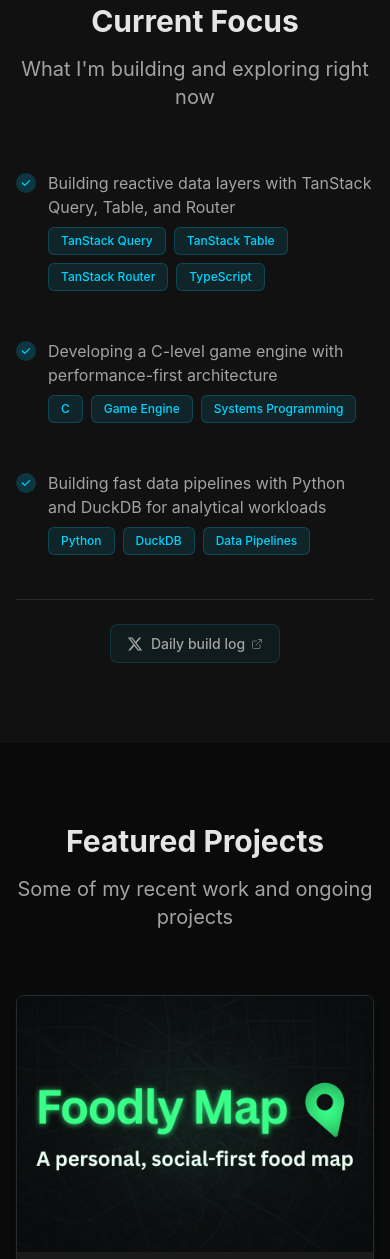
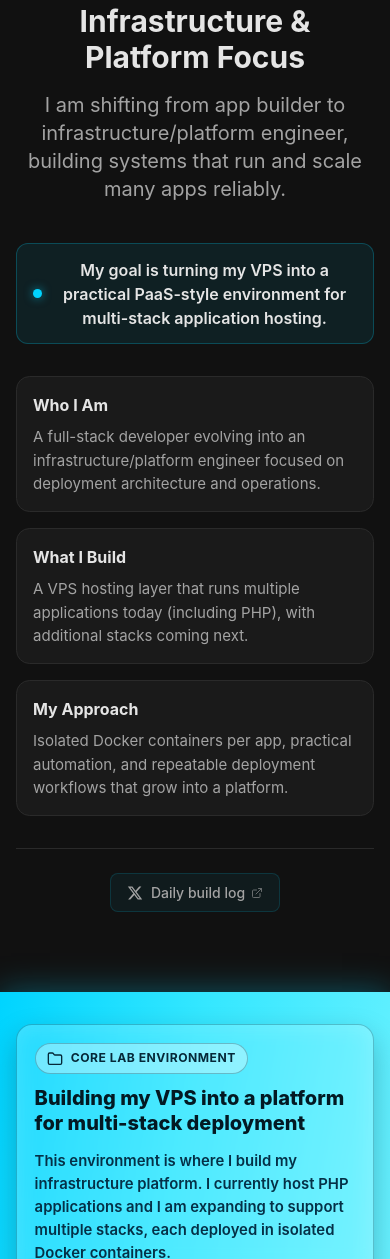
Before and after one commit to djmartin2019/DJM-Tech-V2, an Astro site: page / in a window 390 px wide. Shown: the part 741-2000 px from the top of the page. Built offline with nearby package versions, Linux system fonts and the light colour scheme; Astro itself is replaced by a stand-in of ours.

Commit message:
Refine homepage narrative and layout around platform engineering
- Reposition site messaging from app-centric to infrastructure/platform focus across hero and focus sections

- Add and style VPS lab callouts on projects and homepage with clearer DJM Apps linking

- Improve homepage card consistency by aligning recent writing image treatment with featured projects

- Reduce excessive top spacing on blog post breadcrumb/header area for cleaner mobile and desktop flow

- Include updated profile image assets currently staged in the working tree

```diff
--- a/src/pages/blog/[slug].astro
+++ b/src/pages/blog/[slug].astro
@@ -32,7 +32,7 @@
   <Header />
 
   <!-- Article Header -->
-  <article class="py-20 article-bg">
+  <article class="pt-8 md:pt-10 lg:pt-12 pb-20 article-bg">
     <div class="max-w-4xl mx-auto px-4 sm:px-6 lg:px-8">
       <!-- Breadcrumb -->
       <nav class="mb-8">
--- a/src/pages/index.astro
+++ b/src/pages/index.astro
@@ -28,7 +28,7 @@
 
           <!-- Description -->
           <p class="text-xl hero-subtitle max-w-2xl lg:max-w-none mx-auto lg:mx-0">
-            I build fast, production-ready websites and applications. This site showcases my projects and writing.
+            I am focused on more than building apps. I am building the infrastructure and platforms that run them.
           </p>
 
           <!-- CTA Buttons -->
@@ -66,68 +66,40 @@
   <!-- Current Focus Section -->
   <section class="py-20 section-bg">
     <div class="max-w-7xl mx-auto px-4 sm:px-6 lg:px-8">
-      <div class="text-center mb-12">
-        <h2 class="text-3xl md:text-4xl font-bold section-title mb-4">Current Focus</h2>
-        <p class="text-xl section-subtitle">What I'm building and exploring right now</p>
+      <div class="text-center mb-10">
+        <h2 class="text-3xl md:text-4xl font-bold section-title mb-4">Infrastructure & Platform Focus</h2>
+        <p class="text-xl section-subtitle max-w-3xl mx-auto">
+          I am shifting from app builder to infrastructure/platform engineer, building systems that run and scale many apps reliably.
+        </p>
       </div>
 
-      <div class="max-w-3xl mx-auto space-y-6">
-        <!-- TanStack Work -->
-        <div class="focus-item">
-          <div class="flex items-start space-x-3">
-            <div class="flex-shrink-0 w-5 h-5 rounded-full bg-[#00d4ff]/20 flex items-center justify-center mt-0.5">
-              <svg class="w-3 h-3 text-[#00d4ff]" fill="currentColor" viewBox="0 0 20 20">
-                <path fill-rule="evenodd" d="M16.707 5.293a1 1 0 010 1.414l-8 8a1 1 0 01-1.414 0l-4-4a1 1 0 011.414-1.414L8 12.586l7.293-7.293a1 1 0 011.414 0z" clip-rule="evenodd" />
-              </svg>
-            </div>
-            <div class="flex-1">
-              <p class="section-subtitle text-base mb-2">Building reactive data layers with TanStack Query, Table, and Router</p>
-              <div class="flex flex-wrap gap-2">
-                <span class="focus-tag">TanStack Query</span>
-                <span class="focus-tag">TanStack Table</span>
-                <span class="focus-tag">TanStack Router</span>
-                <span class="focus-tag">TypeScript</span>
-              </div>
-            </div>
-          </div>
+      <div class="max-w-5xl mx-auto">
+        <div class="focus-pill mb-8">
+          <span class="focus-pill-dot" aria-hidden="true"></span>
+          <p>My goal is turning my VPS into a practical PaaS-style environment for multi-stack application hosting.</p>
         </div>
 
-        <!-- C-level Game Engine -->
-        <div class="focus-item">
-          <div class="flex items-start space-x-3">
-            <div class="flex-shrink-0 w-5 h-5 rounded-full bg-[#00d4ff]/20 flex items-center justify-center mt-0.5">
-              <svg class="w-3 h-3 text-[#00d4ff]" fill="currentColor" viewBox="0 0 20 20">
-                <path fill-rule="evenodd" d="M16.707 5.293a1 1 0 010 1.414l-8 8a1 1 0 01-1.414 0l-4-4a1 1 0 011.414-1.414L8 12.586l7.293-7.293a1 1 0 011.414 0z" clip-rule="evenodd" />
-              </svg>
-            </div>
-            <div class="flex-1">
-              <p class="section-subtitle text-base mb-2">Developing a C-level game engine with performance-first architecture</p>
-              <div class="flex flex-wrap gap-2">
-                <span class="focus-tag">C</span>
-                <span class="focus-tag">Game Engine</span>
-                <span class="focus-tag">Systems Programming</span>
-              </div>
-            </div>
-          </div>
-        </div>
+        <div class="grid grid-cols-1 md:grid-cols-3 gap-4">
+          <article class="focus-card">
+            <h3 class="focus-card-title mb-2">Who I Am</h3>
+            <p class="focus-card-copy">
+              A full-stack developer evolving into an infrastructure/platform engineer focused on deployment architecture and operations.
+            </p>
+          </article>
 
-        <!-- Python + DuckDB -->
-        <div class="focus-item">
-          <div class="flex items-start space-x-3">
-            <div class="flex-shrink-0 w-5 h-5 rounded-full bg-[#00d4ff]/20 flex items-center justify-center mt-0.5">
-              <svg class="w-3 h-3 text-[#00d4ff]" fill="currentColor" viewBox="0 0 20 20">
-                <path fill-rule="evenodd" d="M16.707 5.293a1 1 0 010 1.414l-8 8a1 1 0 01-1.414 0l-4-4a1 1 0 011.414-1.414L8 12.586l7.293-7.293a1 1 0 011.414 0z" clip-rule="evenodd" />
-              </svg>
-            </div>
-            <div class="flex-1">
-              <p class="section-subtitle text-base mb-2">Building fast data pipelines with Python and DuckDB for analytical workloads</p>
-              <div class="flex flex-wrap gap-2">
-                <span class="focus-tag">Python</span>
-                <span class="focus-tag">DuckDB</span>
-                <span class="focus-tag">Data Pipelines</span>
-              </div>
-            </div>
-          </div>
+          <article class="focus-card">
+            <h3 class="focus-card-title mb-2">What I Build</h3>
+            <p class="focus-card-copy">
+              A VPS hosting layer that runs multiple applications today (including PHP), with additional stacks coming next.
+            </p>
+          </article>
+
+          <article class="focus-card">
+            <h3 class="focus-card-title mb-2">My Approach</h3>
+            <p class="focus-card-copy">
+              Isolated Docker containers per app, practical automation, and repeatable deployment workflows that grow into a platform.
+            </p>
+          </article>
         </div>
       </div>
 
@@ -142,6 +114,28 @@
             <ExternalLink class="h-3 w-3 ml-1.5 opacity-60" />
           </a>
         </div>
+      </div>
+    </div>
+  </section>
+
+  <!-- VPS Platform Environment -->
+  <section class="vps-feature-section">
+    <div class="max-w-7xl mx-auto px-4 sm:px-6 lg:px-8">
+      <div class="vps-feature-card">
+        <div class="vps-feature-header">
+          <span class="vps-feature-label">
+            <Folder class="h-4 w-4 mr-2" />
+            Core Lab Environment
+          </span>
+          <h2 class="vps-feature-title">Building my VPS into a platform for multi-stack deployment</h2>
+        </div>
+        <p class="vps-feature-description">
+          This environment is where I build my infrastructure platform. I currently host PHP applications and I am expanding to support multiple stacks, each deployed in isolated Docker containers.
+        </p>
+        <a href="https://djm-apps.com/" target="_blank" rel="noopener noreferrer" class="vps-feature-link">
+          Open DJM Apps
+          <ExternalLink class="h-4 w-4 ml-2" />
+        </a>
       </div>
     </div>
   </section>
@@ -217,12 +211,12 @@
       <div class="grid grid-cols-1 md:grid-cols-2 lg:grid-cols-3 gap-8">
         {recentPosts.slice(0, 3).map((post) => (
           <article class="neon-card overflow-hidden hover:shadow-neon-glow transition-all duration-300 flex flex-col">
-            <div class="h-48 blog-image-bg flex items-center justify-center overflow-hidden">
+            <div class="h-64 project-image-bg flex items-center justify-center overflow-hidden">
               <Image
                 src={post.image || "/assets/og-default.png"}
                 alt={post.title}
                 width={400}
-                height={192}
+                height={300}
                 class="w-full h-full object-cover"
                 loading="lazy"
               />
@@ -481,26 +475,67 @@
   }
 
   /* Current Focus Styles */
-  .focus-item {
-    padding: 0.75rem 0;
+  .focus-pill {
+    display: flex;
+    align-items: center;
+    justify-content: center;
+    gap: 0.65rem;
+    background-color: rgba(0, 212, 255, 0.08);
+    border: 1px solid rgba(0, 212, 255, 0.24);
+    border-radius: 0.75rem;
+    padding: 0.85rem 1rem;
+    color: var(--text-primary);
+    font-weight: 600;
+    text-align: center;
   }
 
-  .focus-tag {
-    display: inline-flex;
-    align-items: center;
-    padding: 0.25rem 0.75rem;
-    border-radius: 0.375rem;
-    font-size: 0.75rem;
-    font-weight: 500;
-    background-color: rgba(0, 212, 255, 0.1);
-    color: #00d4ff;
-    border: 1px solid rgba(0, 212, 255, 0.2);
-    transition: all 0.2s ease;
+  .focus-pill-dot {
+    width: 0.55rem;
+    height: 0.55rem;
+    border-radius: 999px;
+    background-color: #00d4ff;
+    box-shadow: 0 0 10px rgba(0, 212, 255, 0.6);
+    flex-shrink: 0;
   }
 
-  .focus-tag:hover {
-    background-color: rgba(0, 212, 255, 0.15);
+  .focus-card {
+    background: var(--bg-card);
+    border: 1px solid var(--border-color);
+    border-radius: 0.85rem;
+    padding: 1rem;
+    transition: all 0.25s ease;
+  }
+
+  .focus-card:hover {
+    transform: translateY(-2px);
+    border-color: rgba(0, 212, 255, 0.35);
+    box-shadow: 0 8px 20px rgba(0, 0, 0, 0.25), 0 0 0 1px rgba(0, 212, 255, 0.12);
+  }
+
+  .focus-card-title {
+    color: var(--text-primary);
+    font-size: 1rem;
+    font-weight: 700;
+  }
+
+  .focus-card-copy {
+    color: var(--text-secondary);
+    font-size: 0.94rem;
+    line-height: 1.55;
+  }
+
+  html.light .focus-pill {
+    background-color: rgba(0, 212, 255, 0.1);
     border-color: rgba(0, 212, 255, 0.3);
+  }
+
+  html.light .focus-card {
+    background: #ffffff;
+    border-color: #dbe3ea;
+  }
+
+  html.light .focus-card:hover {
+    box-shadow: 0 8px 20px rgba(2, 8, 20, 0.08), 0 0 0 1px rgba(0, 212, 255, 0.16);
   }
 
   .build-log-link {
@@ -585,6 +620,100 @@
   /* Featured Projects Styles */
   .projects-bg {
     background-color: var(--bg-primary);
+  }
+
+  .vps-feature-section {
+    background: linear-gradient(100deg, #00d4ff 0%, #34e7ff 45%, #6cf2ff 100%);
+    padding: 2.75rem 0;
+    box-shadow: 0 0 32px rgba(0, 212, 255, 0.35);
+  }
+
+  .vps-feature-card {
+    border: 1px solid rgba(4, 36, 48, 0.25);
+    background: rgba(255, 255, 255, 0.12);
+    backdrop-filter: blur(6px);
+    border-radius: 1rem;
+    padding: 1.5rem;
+    box-shadow: 0 12px 28px rgba(3, 25, 35, 0.25), inset 0 0 24px rgba(255, 255, 255, 0.16);
+  }
+
+  .vps-feature-header {
+    margin-bottom: 0.85rem;
+  }
+
+  .vps-feature-label {
+    display: inline-flex;
+    align-items: center;
+    color: #062838;
+    background: rgba(255, 255, 255, 0.34);
+    border: 1px solid rgba(6, 40, 56, 0.28);
+    border-radius: 999px;
+    font-size: 0.76rem;
+    font-weight: 700;
+    letter-spacing: 0.04em;
+    text-transform: uppercase;
+    padding: 0.35rem 0.7rem;
+    margin-bottom: 0.75rem;
+  }
+
+  .vps-feature-title {
+    color: #031923;
+    font-size: 1.55rem;
+    line-height: 1.25;
+    font-weight: 800;
+  }
+
+  .vps-feature-description {
+    color: #053047;
+    font-size: 1rem;
+    line-height: 1.65;
+    max-width: 70ch;
+    margin-bottom: 1.15rem;
+    font-weight: 600;
+  }
+
+  .vps-feature-link {
+    display: inline-flex;
+    align-items: center;
+    justify-content: center;
+    color: #7cefff;
+    background: #051118;
+    border: 1px solid rgba(124, 239, 255, 0.48);
+    border-radius: 0.6rem;
+    padding: 0.62rem 1rem;
+    font-size: 0.9rem;
+    font-weight: 700;
+    text-decoration: none;
+    box-shadow: 0 0 16px rgba(5, 17, 24, 0.45);
+    transition: transform 0.2s ease, box-shadow 0.2s ease;
+  }
+
+  .vps-feature-link:hover {
+    transform: translateY(-1px);
+    box-shadow: 0 0 20px rgba(5, 17, 24, 0.6);
+  }
+
+  html.light .vps-feature-section {
+    background: linear-gradient(100deg, #00d4ff 0%, #34e7ff 45%, #6cf2ff 100%);
+  }
+
+  @media (max-width: 640px) {
+    .vps-feature-section {
+      padding: 2rem 0;
+    }
+
+    .vps-feature-card {
+      padding: 1.1rem;
+    }
+
+    .vps-feature-title {
+      font-size: 1.25rem;
+    }
+
+    .vps-feature-description {
+      font-size: 0.93rem;
+      line-height: 1.55;
+    }
   }
 
   .projects-title {
```
Also changed, not shown: src/pages/projects.astro (+30 -0 lines), public/assets/about-me-photoOLD.jpeg (added), 1 other file.
